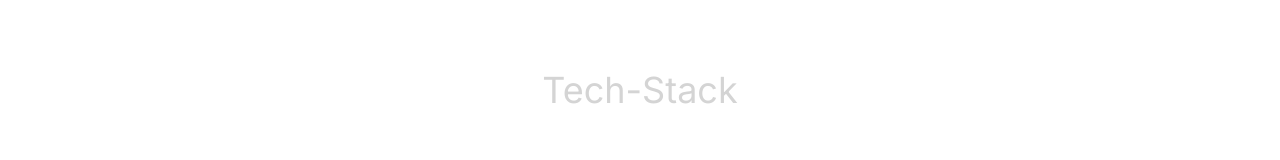
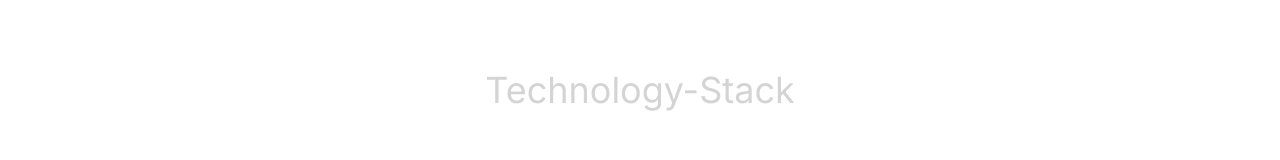
Before and after one commit to Ethics03/Portfolio, a React (Vite) app: page / in a window 1280 px wide. Shown: the part 1566-1726 px from the top of the page. Built offline with nearby package versions, Linux system fonts and the light colour scheme.

Commit message:
Update Tech.jsx

```diff
--- a/src/Components/Tech.jsx
+++ b/src/Components/Tech.jsx
@@ -29,7 +29,7 @@ const Tech = () => {
             initial={{opacity:0,y:-100}}
             transition={{duration:1.5}}
 
-        className = 'my-20 text-center text-4xl'>Tech-Stack</motion.h2>
+        className = 'my-20 text-center text-4xl'>Technology-Stack</motion.h2>
         <motion.div
             whileInView={{opacity:1,x:0}}
             initial={{opacity:0,x: -100}}
```
